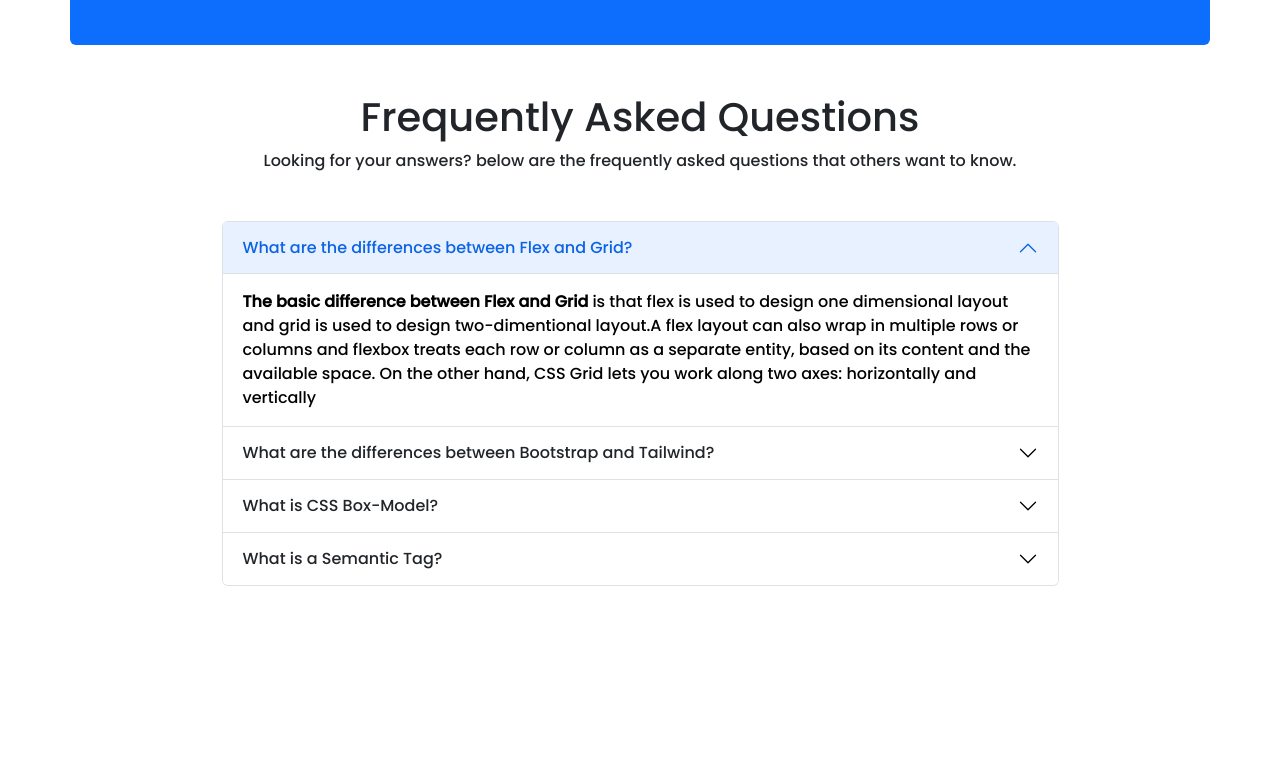
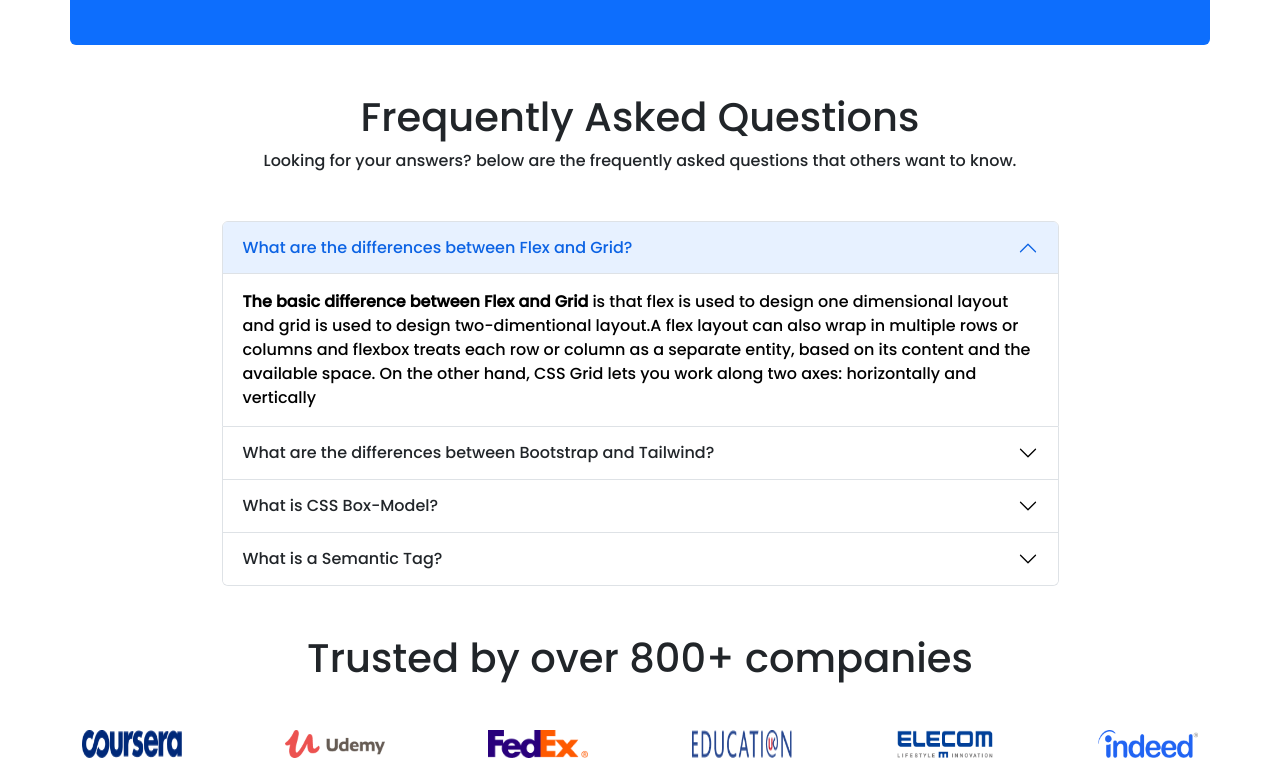
Before and after one commit to BubbleNowrin/assignment-eLearning, a plain HTML site: page index.html in a window 1280 px wide. Shown: the part 1935-2693 px from the top of the page. Before the commit the page ends 2521 px from the top, so only its background shows below. Drawn offline with nearby package versions, Linux system fonts and the light colour scheme; a web font is replaced by a local one.

Commit message:
companies section added

```diff
--- a/index.html
+++ b/index.html
@@ -263,7 +263,7 @@
     </section>
     <!------ Ready to Join Section Ends ------>
 
-    <!------ frequently asked section starts------>
+    <!------ Frequently Asked Section Starts------>
     <section class="container mt-5">
         <div class="text-center">
             <h1>Frequently Asked Questions</h1>
@@ -342,7 +342,21 @@
             </div>
         </div>
     </section>
-    <!------ frequently asked section ends------>
+    <!------ Frequently Asked Section Ends------>
+
+    <!-- Affiliated Companies Section Starts -->
+    <Section class="container mt-5">
+        <h1 class="text-center">Trusted by over 800+ companies</h1>
+        <div class="d-flex justify-content-between mt-5">
+            <img class="img-fluid custom-width " src="images/company/company-1.png" alt="">
+            <img class="img-fluid custom-width" src="images/company/company-2.png" alt="">
+            <img class="img-fluid custom-width" src="images/company/company-3.png" alt="">
+            <img class="img-fluid custom-width" src="images/company/company-4.png" alt="">
+            <img class="img-fluid custom-width" src="images/company/company-5.png" alt="">
+            <img class="img-fluid custom-width" src="images/company/company-6.png" alt="">
+        </div>
+    </Section>
+    <!-- Affiliated Companies Section Ends -->
 
 
     <script src="https://cdn.jsdelivr.net/npm/bootstrap@5.2.0/dist/js/bootstrap.bundle.min.js"
--- a/style.css
+++ b/style.css
@@ -5,3 +5,7 @@ body {
     font-family: 'Edu VIC WA NT Beginner', cursive;
     font-family: 'Poppins', sans-serif;
 }
+
+.custom-width {
+    width: 100px;
+}
```
